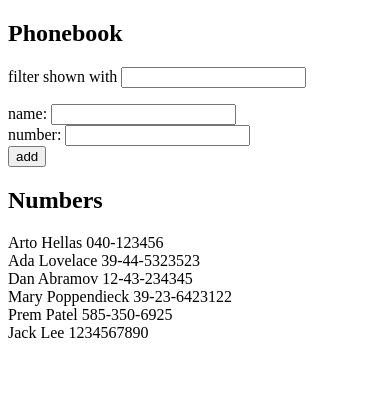
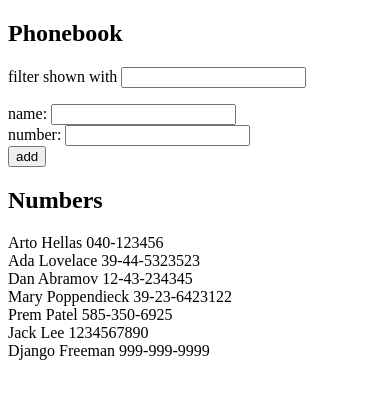
Before and after one commit to PremPatel8/fullstackopen_part2, a React (Create React App) app in the folder phonebook/: page / in a window 390 px wide. Shown: the top 398 px of the page. Built offline with nearby package versions, Linux system fonts and the light colour scheme; data requests are answered from the project's data file.

Commit message:
2.16: Phonebook step8

```diff
--- a/phonebook/db.json
+++ b/phonebook/db.json
@@ -29,6 +29,11 @@
       "name": "Jack Lee",
       "number": "1234567890",
       "id": 6
+    },
+    {
+      "name": "Django Freeman",
+      "number": "999-999-9999",
+      "id": 7
     }
   ]
 }
--- a/phonebook/src/App.js
+++ b/phonebook/src/App.js
@@ -1,8 +1,8 @@
 import React, { useState, useEffect } from "react";
-import axios from "axios";
 import Filter from "./components/Filter";
 import InputForm from "./components/InputForm";
 import Phonenumbers from "./components/Phonenumbers";
+import contactService from "./services/contacts";
 
 const App = () => {
   const [persons, setPersons] = useState([]);
@@ -10,17 +10,11 @@ const App = () => {
   const [newNumber, setNewNumber] = useState("");
   const [filterString, setFilterString] = useState("");
 
-  const baseUrl = "http://localhost:3001/persons";
-
   useEffect(() => {
-    console.log("effect");
-    axios.get("http://localhost:3001/persons").then((response) => {
-      console.log("promise fulfilled");
-      setPersons(response.data);
+    contactService.getAll().then((initialContacts) => {
+      setPersons(initialContacts);
     });
   }, []);
-
-  console.log("render", persons.length, "persons");
 
   const handleNameChange = (event) => {
     setNewName(event.target.value);
@@ -52,17 +46,10 @@ const App = () => {
     if (persons.some((x) => x.name === newName)) {
       alert(`${newName} is already added to phonebook`);
     } else {
-      // setPersons(persons.concat(personObject));
-      create(personObject).then((returnedPerson) => {
+      contactService.create(personObject).then((returnedPerson) => {
         setPersons(persons.concat(returnedPerson));
       });
     }
-  };
-
-
-  const create = (newObject) => {
-    const request = axios.post(baseUrl, newObject);
-    return request.then((response) => response.data);
   };
 
   return (
--- /dev/null
+++ b/phonebook/src/services/contacts.js
@@ -0,0 +1,16 @@
+import axios from "axios";
+const baseUrl = "http://localhost:3001/persons";
+
+const getAll = () => {
+  const request = axios.get(baseUrl);
+  return request.then((response) => response.data);
+};
+
+const create = (newObject) => {
+  const request = axios.post(baseUrl, newObject);
+  return request.then((response) => response.data);
+};
+
+const contactService = { getAll, create };
+
+export default contactService;
```
